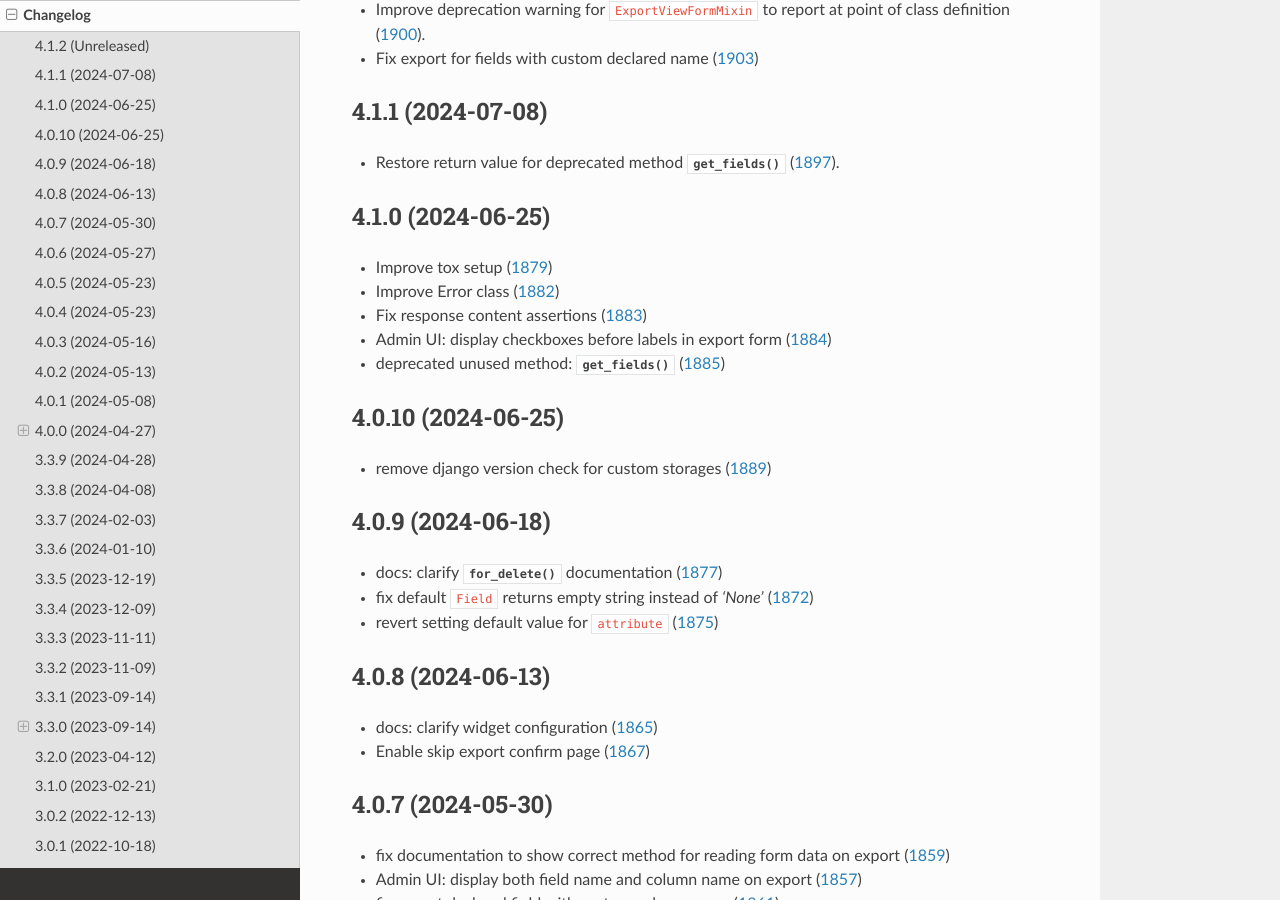
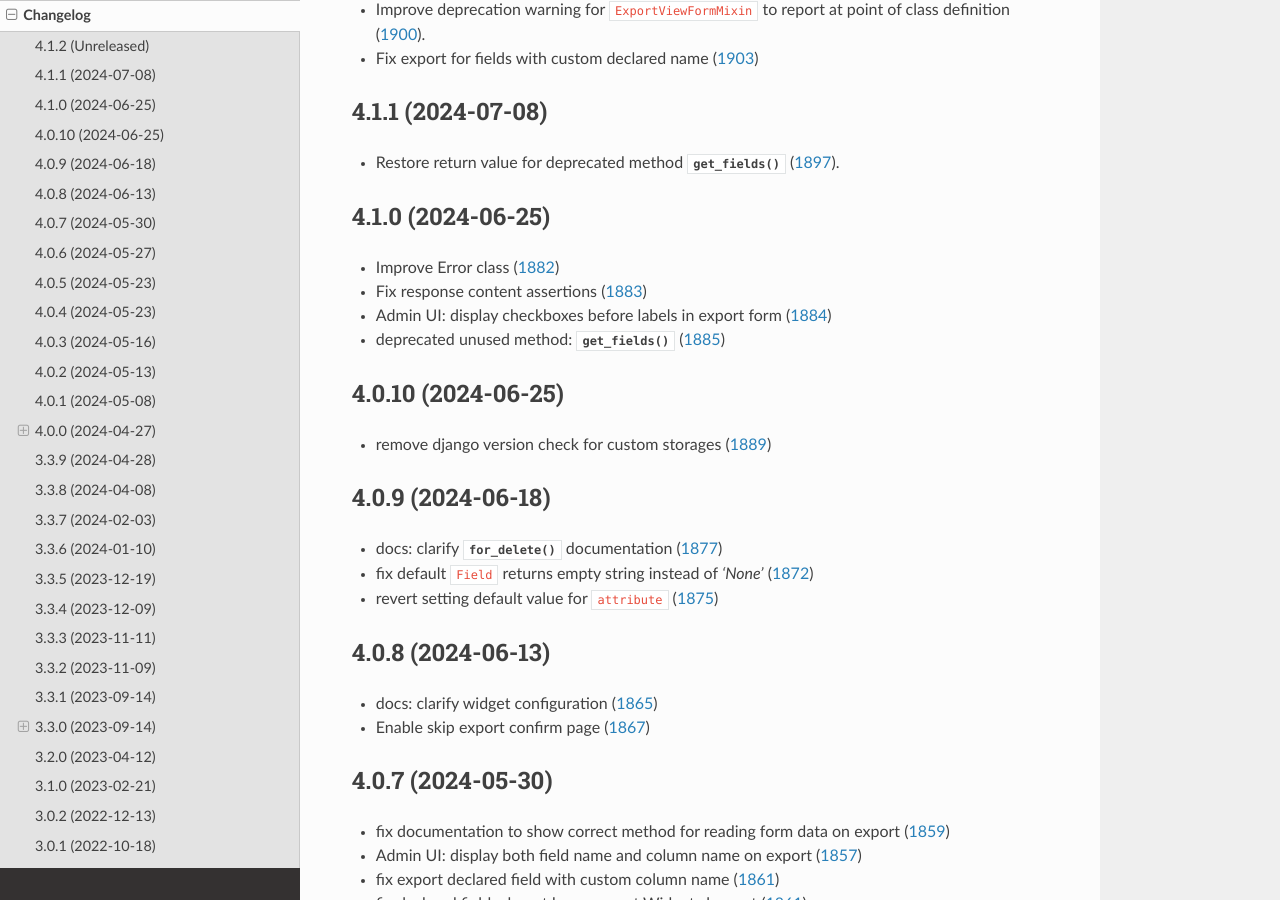
Before and after one commit to django-import-export/django-import-export, a Sphinx documentation site: the page built from docs/changelog.rst, in a window 1280 px wide and 900 px high, scrolled down 319 px. Built offline with Sphinx 7.4.7 and the Read the Docs theme 2.0.0, drawn with Linux system fonts in a browser that asks for light colours; pages that are not in the unit, such as notebooks, are missing from menus; the version number could not be read and is left out.

Commit message:
updated changelog

```diff
--- a/docs/changelog.rst
+++ b/docs/changelog.rst
@@ -19,7 +19,6 @@ Changelog
 4.1.0 (2024-06-25)
 ------------------
 
-- Improve tox setup (`1879 <https://github.com/django-import-export/django-import-export/pull/1879>`_)
 - Improve Error class (`1882 <https://github.com/django-import-export/django-import-export/pull/1882>`_)
 - Fix response content assertions (`1883 <https://github.com/django-import-export/django-import-export/pull/1883>`_)
 - Admin UI: display checkboxes before labels in export form (`1884 <https://github.com/django-import-export/django-import-export/pull/1884>`_)
```
